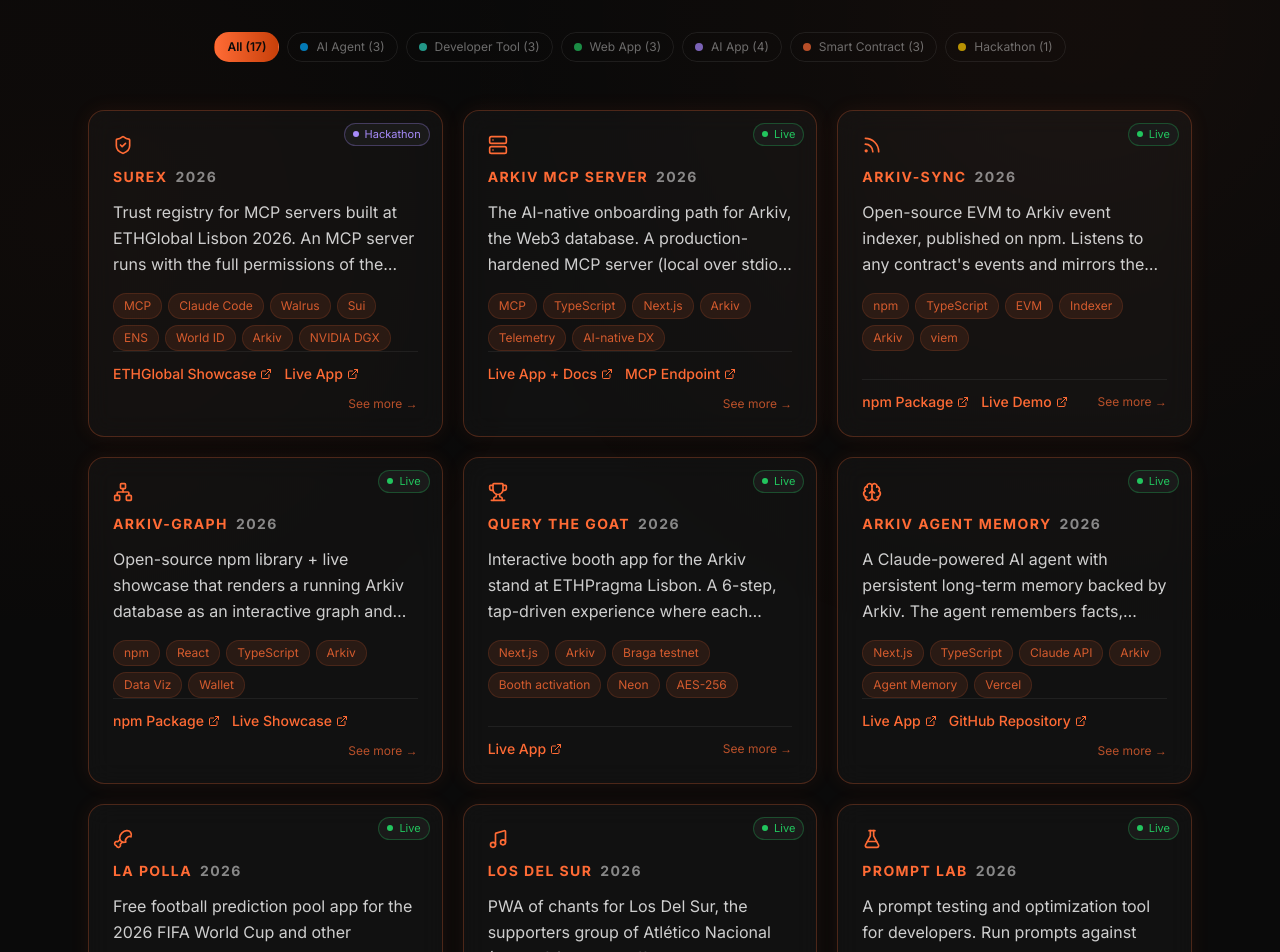
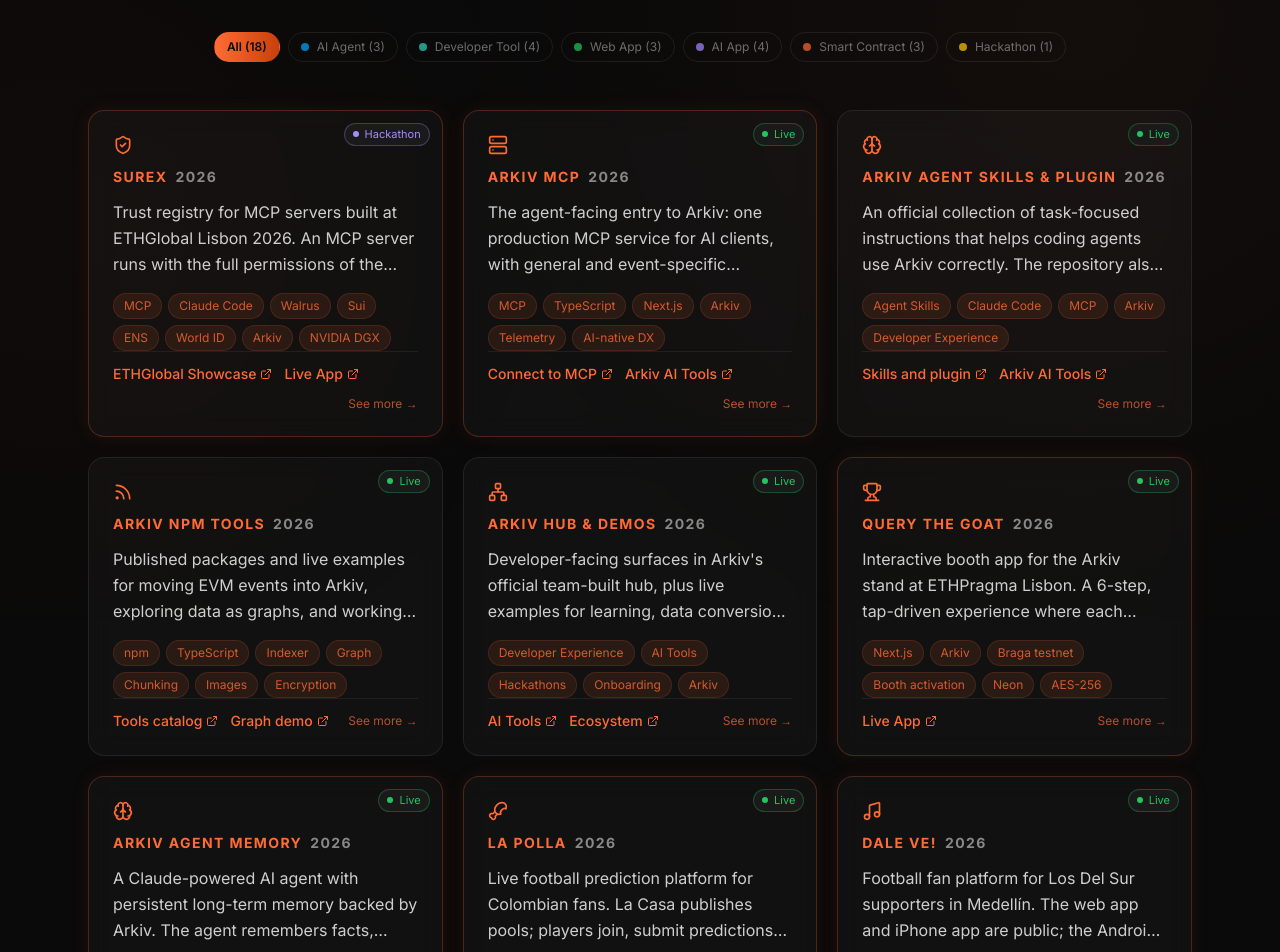
Before and after one commit to SantiagoDevRel/santiago-portfolio, a Next.js app: page /built in a window 1280 px wide. Shown: the part 180-1132 px from the top of the page. Built offline with nearby package versions, Linux system fonts and the light colour scheme.

Commit message:
Update Built portfolio with live products and Arkiv tools

```diff
--- a/src/app/built/page.tsx
+++ b/src/app/built/page.tsx
@@ -28,6 +28,7 @@
   const filtered = projects.filter(
     (p) => activeFilter === "All" || p.category === activeFilter
   );
+  const useThreeColumns = filtered.length >= 3 && filtered.length % 3 !== 1;
 
   return (
     <div className="pt-28 pb-20 px-6 max-w-6xl mx-auto">
@@ -47,15 +48,16 @@
 
       <div
         key={activeFilter}
-        className="grid grid-cols-1 md:grid-cols-2 lg:grid-cols-3 gap-5 animate-[fadeIn_100ms_ease-in]"
+        className="flex flex-wrap justify-center gap-5 animate-[fadeIn_100ms_ease-in]"
       >
         {filtered.map((project, index) => (
           <motion.div
             key={project.id}
+            className={`w-full shrink-0 md:w-[calc(50%-0.625rem)] ${useThreeColumns ? "lg:w-[calc(33.333%-0.834rem)]" : "lg:w-[calc(50%-0.625rem)]"}`}
             initial={{ opacity: 0, y: 20 }}
             whileInView={{ opacity: 1, y: 0 }}
             viewport={{ once: true }}
-            transition={{ duration: 0.5, delay: index * 0.1, ease: "easeOut" }}
+            transition={{ duration: 0.5, delay: Math.min(index * 0.1, 0.3), ease: "easeOut" }}
           >
             <ProjectCard project={project} />
           </motion.div>
--- a/src/data/projects.ts
+++ b/src/data/projects.ts
@@ -65,7 +65,7 @@
   },
   {
     id: "arkiv-mcp-2026",
-    title: "Arkiv MCP Server",
+    title: "Arkiv MCP",
     company: "Arkiv (Golem Factory)",
     companyUrl: "https://arkivmcp.vercel.app",
     role: "Sr. Developer Relations",
@@ -74,20 +74,20 @@
     category: "Developer Tool",
     tags: ["MCP", "TypeScript", "Next.js", "Arkiv", "Telemetry", "AI-native DX"],
     description:
-      "The AI-native onboarding path for Arkiv, the Web3 database. A production-hardened MCP server (local over stdio + hosted over HTTP) that lets any AI client read and write Arkiv entities, plus a docs site and a privacy-preserving telemetry layer built to answer one question: how many developers reach a first successful query, not how many signed up.",
+      "The agent-facing entry to Arkiv: one production MCP service for AI clients, with general and event-specific guidance. A private, privacy-minimized dashboard shows tool usage, validation blocks and errors without presenting calls as unique people.",
     metrics: [
       { label: "Transports", value: "stdio + HTTP" },
-      { label: "Telemetry", value: "Privacy-preserving" },
+      { label: "Telemetry", value: "Private dashboard" },
     ],
     links: [
-      { label: "Live App + Docs", url: "https://arkivmcp.vercel.app" },
-      { label: "MCP Endpoint", url: "https://arkivmcp.vercel.app/api/mcp" },
+      { label: "Connect to MCP", url: "https://arkivmcp.vercel.app" },
+      { label: "Arkiv AI Tools", url: "https://hub.arkiv.network/ai-tools" },
     ],
     highlights: [
-      "One MCP server, two transports: run it local over stdio or connect any LLM client to the hosted HTTP endpoint",
-      "Production-hardened and security-audited before public exposure",
-      "Telemetry measures first successful query instead of sign-ups: hashed identifiers, shape-only payloads, no content logging",
-      "Docs with copy-paste setup for Claude Code, Cursor, and other MCP clients",
+      "One service with local stdio and hosted HTTP access for AI clients",
+      "General, ETHRome and Devfolio guidance is routed by profile instead of multiplying unrelated servers",
+      "Private telemetry distinguishes operator tests from other traffic and reports calls, blocks and errors without claiming unique users",
+      "Developer-facing setup and guidance are published in the Arkiv Hub",
     ],
     featured: true,
     icon: "Server",
@@ -96,70 +96,107 @@
     status: "live",
   },
   {
-    id: "arkiv-sync-2026",
-    title: "arkiv-sync",
+    id: "arkiv-skills-2026",
+    title: "Arkiv Agent Skills & Plugin",
     company: "Arkiv (Golem Factory)",
-    companyUrl: "https://www.npmjs.com/package/arkiv-sync",
+    companyUrl: "https://github.com/Arkiv-Network/skills",
     role: "Sr. Developer Relations",
     period: { start: "2026", end: "2026" },
     location: "Remote",
     category: "Developer Tool",
-    tags: ["npm", "TypeScript", "EVM", "Indexer", "Arkiv", "viem"],
+    tags: ["Agent Skills", "Claude Code", "MCP", "Arkiv", "Developer Experience"],
     description:
-      "Open-source EVM to Arkiv event indexer, published on npm. Listens to any contract's events and mirrors them into Arkiv as queryable entities: it survives chain reorgs, is idempotent, resumes from a cursor, and batches its writes. Ships as a library plus an npm create scaffolder, an agent skill, and a live demo. The answer to the question every evaluator asks: how do I get my data in?",
+      "An official collection of task-focused instructions that helps coding agents use Arkiv correctly. The repository also documents a Claude Code plugin that bundles the skills, MCP setup and project guidance.",
     metrics: [
-      { label: "npm", value: "arkiv-sync" },
-      { label: "Reorg-safe", value: "Yes" },
-      { label: "Batched writes", value: "Up to 1,000 ops/tx" },
+      { label: "Official skills", value: "17" },
+      { label: "Format", value: "Agent Skills" },
     ],
     links: [
-      { label: "npm Package", url: "https://www.npmjs.com/package/arkiv-sync" },
-      { label: "Live Demo", url: "https://arkiv-indexer.vercel.app" },
-      { label: "GitHub Repository", url: "https://github.com/SantiagoDevRel/arkiv-sync" },
+      { label: "Skills and plugin", url: "https://github.com/Arkiv-Network/skills" },
+      { label: "Arkiv AI Tools", url: "https://hub.arkiv.network/ai-tools" },
     ],
     highlights: [
-      "Survives reorgs, idempotent writes, cursor-based resume: the boring reliability work done before the demo",
-      "npm create scaffolder spins up a ready-to-run indexer project in one command",
-      "Ships an agent skill so LLM coding assistants integrate it correctly on the first try",
-      "Live demo streaming real chain events into Arkiv entities",
+      "17 official task-focused skills are merged in the Arkiv skills repository",
+      "The repository publishes Claude Code plugin installation instructions; cross-client installation is not claimed as verified",
+      "The Hub shows installation and first-write guidance for builders",
     ],
-    featured: true,
+    icon: "Brain",
+    liveUrl: "https://hub.arkiv.network/ai-tools",
+    githubUrl: "https://github.com/Arkiv-Network/skills",
+    status: "live",
+  },
+  {
+    id: "arkiv-npm-tools-2026",
+    title: "Arkiv npm Tools",
+    company: "Arkiv (Golem Factory)",
+    companyUrl: "https://hub.arkiv.network/ai-tools",
+    role: "Sr. Developer Relations",
+    period: { start: "2026", end: "2026" },
+    location: "Remote",
+    category: "Developer Tool",
+    tags: ["npm", "TypeScript", "Indexer", "Graph", "Chunking", "Images", "Encryption"],
+    description:
+      "Published packages and live examples for moving EVM events into Arkiv, exploring data as graphs, and working with larger files, images and encryption. The tools are grouped here because they solve one developer workflow, not six unrelated projects.",
+    metrics: [
+      { label: "Published packages", value: "6" },
+      { label: "Examples", value: "Live demos" },
+    ],
+    links: [
+      { label: "Tools catalog", url: "https://hub.arkiv.network/ai-tools" },
+      { label: "Graph demo", url: "https://arkiv-graph-example.vercel.app" },
+      { label: "Indexer demo", url: "https://arkiv-indexer.vercel.app" },
+      { label: "Chunking demo", url: "https://arkiv-chunking-sample.vercel.app" },
+      { label: "Images demo", url: "https://arkiv-images-example.vercel.app" },
+      { label: "Encryption demo", url: "https://arkiv-encryption.vercel.app" },
+      { label: "arkiv-sync on npm", url: "https://www.npmjs.com/package/arkiv-sync" },
+      { label: "arkiv-graph on npm", url: "https://www.npmjs.com/package/arkiv-graph" },
+      { label: "create-arkiv-sync on npm", url: "https://www.npmjs.com/package/create-arkiv-sync" },
+      { label: "arkiv-chunking on npm", url: "https://www.npmjs.com/package/arkiv-chunking" },
+      { label: "arkiv-images on npm", url: "https://www.npmjs.com/package/arkiv-images" },
+      { label: "arkiv-encryption on npm", url: "https://www.npmjs.com/package/arkiv-encryption" },
+    ],
+    highlights: [
+      "Six published packages: arkiv-sync, create-arkiv-sync, arkiv-graph, arkiv-chunking, arkiv-images and arkiv-encryption",
+      "Indexer handles reorgs, idempotent writes and cursor resume; graph demo reads live data and signs writes with the visitor's wallet",
+      "Demos let developers inspect chunking, images and encryption before integrating the packages",
+    ],
     icon: "Rss",
-    liveUrl: "https://arkiv-indexer.vercel.app",
+    liveUrl: "https://arkiv-graph-example.vercel.app",
     githubUrl: "https://github.com/SantiagoDevRel/arkiv-sync",
     status: "live",
   },
   {
-    id: "arkiv-graph-2026",
-    title: "arkiv-graph",
+    id: "arkiv-hub-2026",
+    title: "Arkiv Hub & Demos",
     company: "Arkiv (Golem Factory)",
-    companyUrl: "https://www.npmjs.com/package/arkiv-graph",
-    role: "Sr. Developer Relations",
+    companyUrl: "https://hub.arkiv.network",
+    role: "Sr. Developer Relations, team contributor",
     period: { start: "2026", end: "2026" },
     location: "Remote",
     category: "Developer Tool",
-    tags: ["npm", "React", "TypeScript", "Arkiv", "Data Viz", "Wallet"],
+    tags: ["Developer Experience", "AI Tools", "Hackathons", "Onboarding", "Arkiv"],
     description:
-      "Open-source npm library + live showcase that renders a running Arkiv database as an interactive graph and tables. Visitors explore entities and their relationships live, and every write is signed by the visitor's own wallet: no server key anywhere. It gives the product a face developers can inspect.",
+      "Developer-facing surfaces in Arkiv's official team-built hub, plus live examples for learning, data conversion and node operations. My Hub contribution is the builder experience, not its backend or scaffold.",
     metrics: [
-      { label: "npm", value: "arkiv-graph" },
-      { label: "Writes", value: "Wallet-signed" },
+      { label: "Surface", value: "Official Hub" },
+      { label: "Builder programs", value: "Ideathon + ETHRome" },
     ],
     links: [
-      { label: "npm Package", url: "https://www.npmjs.com/package/arkiv-graph" },
-      { label: "Live Showcase", url: "https://arkiv-graph-example.vercel.app" },
-      { label: "GitHub Repository", url: "https://github.com/SantiagoDevRel/arkiv-graph" },
+      { label: "AI Tools", url: "https://hub.arkiv.network/ai-tools" },
+      { label: "Ecosystem", url: "https://hub.arkiv.network/ecosystem" },
+      { label: "Cookbook", url: "https://arkiv-cookbook.vercel.app" },
+      { label: "Postgres converter", url: "https://postgres-to-entity.vercel.app" },
+      { label: "RPC node pilot", url: "https://rpc-arkiv.vercel.app" },
     ],
     highlights: [
-      "Renders a live Arkiv database as an interactive graph and table views",
-      "Writes are signed by the visitor's own wallet: the showcase holds no server key",
-      "Published on npm and listed on the official Arkiv builder hub",
-      "Fail-closed environment validation so a misconfigured deploy never points at the wrong network",
+      "Contributed AI Tools, ecosystem and developer onboarding surfaces to the official team repository",
+      "Turned hackathon submissions and builder feedback into a browsable ecosystem and actionable engineering evidence",
+      "Published examples include a cookbook, a PostgreSQL-to-entity converter and an RPC node pilot",
+      "Kept the Hub's setup instructions aligned with the published MCP, skills and npm tools",
     ],
-    featured: true,
     icon: "Network",
-    liveUrl: "https://arkiv-graph-example.vercel.app",
-    githubUrl: "https://github.com/SantiagoDevRel/arkiv-graph",
+    liveUrl: "https://hub.arkiv.network/ai-tools",
+    githubUrl: null,
     status: "live",
   },
   {
@@ -234,24 +271,22 @@
     period: { start: "2026", end: "2026" },
     location: "Remote",
     category: "Web App",
-    tags: ["Next.js", "TypeScript", "Supabase", "WhatsApp Cloud API", "Twilio", "PWA", "Vercel"],
+    tags: ["Next.js", "TypeScript", "Supabase", "Football", "PWA", "Vercel"],
     description:
-      "Free football prediction pool app for the 2026 FIFA World Cup and other competitions. Private groups with friends, real-time leaderboards, phone OTP auth, and a WhatsApp bot to predict and check standings. Designed end-to-end on free tiers (Vercel Hobby, Supabase free, football-data.org free).",
+      "Live football prediction platform for Colombian fans. La Casa publishes pools; players join, submit predictions and follow rankings. A football hub brings fixtures, scores, match details and team profiles into the same product.",
     metrics: [
-      { label: "Tournaments", value: "5 active" },
-      { label: "Auth", value: "Phone OTP" },
-      { label: "Bot", value: "WhatsApp" },
+      { label: "Platform", value: "Live web app" },
+      { label: "Core flow", value: "Pools + predictions" },
     ],
     links: [
       { label: "Live App", url: "https://lapollacolombiana.com" },
       { label: "GitHub Repository", url: "https://github.com/SantiagoDevRel/la-polla-app" },
     ],
     highlights: [
-      "Free-tier punta a punta — Vercel Hobby + Supabase free + football-data.org free",
-      "WhatsApp Cloud API bot to predict scores, view standings, and rotate join codes",
-      "Phone OTP auth via Twilio with WhatsApp magic-link fallback for SMS delivery issues",
-      "5 live tournaments synced lazily (Champions, World Cup, La Liga, Premier, Serie A)",
-      "Installable PWA with Service Worker offline support",
+      "La Casa publishes pools; players can join, upload a payment receipt where required and make predictions",
+      "Rankings, fixtures, live scores, match details and team profiles share one football hub",
+      "Private pools remain available alongside the Casa flow",
+      "Installable PWA with offline support",
     ],
     featured: true,
     icon: "Drumstick",
@@ -260,44 +295,42 @@
     status: "live",
   },
   {
-    id: "los-del-sur-2026",
-    title: "Los Del Sur",
+    id: "dale-ve-2026",
+    title: "Dale Ve!",
     company: "Independent",
-    companyUrl: "https://losdelsur.vercel.app",
+    companyUrl: "https://daleve.co",
     role: "Builder",
     period: { start: "2026", end: "2026" },
     location: "Remote",
     category: "Web App",
-    tags: ["Next.js", "React 19", "TypeScript", "Tailwind CSS", "Supabase", "Cloudflare R2", "PWA", "Capacitor"],
+    tags: ["Next.js", "React", "TypeScript", "Supabase", "PWA", "iOS", "Android", "Capacitor"],
     description:
-      "PWA of chants for Los Del Sur, the supporters group of Atlético Nacional (Medellín). Lyrics, offline HQ audio, synced accounts, push notifications, and an Android wrapper via Capacitor. Audio served from Cloudflare R2 (free egress) for infinite scale.",
+      "Football fan platform for Los Del Sur supporters in Medellín. The web app and iPhone app are public; the Android app is in Google Play closed testing. Fans can explore chants and offline audio, share photos and find community groups and businesses.",
     metrics: [
-      { label: "Audio", value: "AAC 128k" },
-      { label: "Storage", value: "Cloudflare R2" },
-      { label: "Native", value: "Android (Capacitor)" },
+      { label: "Web", value: "Live" },
+      { label: "iOS", value: "App Store" },
+      { label: "Android", value: "Closed testing" },
     ],
     links: [
-      { label: "Live App", url: "https://losdelsur.vercel.app" },
-      { label: "GitHub Repository", url: "https://github.com/SantiagoDevRel/losdelsur" },
+      { label: "Live Web App", url: "https://daleve.co" },
+      { label: "iPhone App", url: "https://apps.apple.com/co/app/dale-ve/id6808302538" },
     ],
     highlights: [
-      "Offline-first PWA with Service Worker — chants playable without internet",
-      "Cloudflare R2 audio storage with free egress — scales without bandwidth cost",
-      "Multi-channel auth: phone OTP, WhatsApp magic-link, and email magic-link",
-      "Account sync between localStorage and Supabase (favorites, plays, downloads)",
-      "Native Android app shipped via Capacitor wrapper around the PWA",
+      "Public web and iOS apps share the fan experience; the Android app is in Google Play closed testing",
+      "Chants and audio can be used offline, with account-backed fan features",
+      "Community photos, neighborhood groups, supporter businesses and leader tools extend beyond the audio library",
     ],
     featured: true,
     icon: "Music",
-    liveUrl: "https://losdelsur.vercel.app",
-    githubUrl: "https://github.com/SantiagoDevRel/losdelsur",
+    liveUrl: "https://daleve.co",
+    githubUrl: null,
     status: "live",
   },
   {
     id: "prompt-lab-2026",
     title: "Prompt Lab",
     company: "Independent",
-    companyUrl: "https://langfuse-app.vercel.app",
+    companyUrl: "https://github.com/SantiagoDevRel/langfuse-app",
     role: "Builder",
     period: { start: "2026", end: "2026" },
     location: "Remote",
@@ -310,7 +343,6 @@
       { label: "API Calls/Run", value: "2" },
     ],
     links: [
-      { label: "Live App", url: "https://langfuse-app.vercel.app" },
       { label: "GitHub Repository", url: "https://github.com/SantiagoDevRel/langfuse-app" },
     ],
     highlights: [
@@ -321,15 +353,15 @@
     ],
     featured: true,
     icon: "FlaskConical",
-    liveUrl: "https://langfuse-app.vercel.app",
+    liveUrl: null,
     githubUrl: "https://github.com/SantiagoDevRel/langfuse-app",
-    status: "live",
+    status: "open-source",
   },
   {
     id: "santiagos-world-2026",
     title: "Santiago's World",
     company: "Independent",
-    companyUrl: "https://santiagos-world.vercel.app",
+    companyUrl: "https://github.com/SantiagoDevRel/santiagos-world",
     role: "Builder",
     period: { start: "2026", end: "2026" },
     location: "Remote",
@@ -339,7 +371,6 @@
       "A personal interactive life map and AI city guide built as a PWA. Pins every city visited on a Google Maps globe, stores them locally on the device via IndexedDB, and includes a Claude-powered AI assistant that gives personalized city guides based on travel history.",
     metrics: [],
     links: [
-      { label: "Live App", url: "https://santiagos-world.vercel.app" },
       { label: "GitHub Repository", url: "https://github.com/SantiagoDevRel/santiagos-world" },
     ],
     highlights: [
@@ -350,15 +381,15 @@
     ],
     featured: true,
     icon: "Globe",
-    liveUrl: "https://santiagos-world.vercel.app",
+    liveUrl: null,
     githubUrl: "https://github.com/SantiagoDevRel/santiagos-world",
-    status: "live",
+    status: "open-source",
   },
   {
     id: "stellar-token-studio-2026",
     title: "Stellar Token Studio",
     company: "Independent",
-    companyUrl: "https://stellar-studio-pi.vercel.app",
+    companyUrl: "https://github.com/SantiagoDevRel/stellar-studio",
     role: "Builder",
     period: { start: "2026", end: "2026" },
     location: "Remote",
@@ -368,7 +399,6 @@
       "A no-code token creation wizard for the Stellar blockchain. Uses the Claude API as a conversational AI wizard that guides users step by step through creating, configuring, and deploying a Stellar token, no blockchain knowledge required.",
     metrics: [],
     links: [
-      { label: "Live App", url: "https://stellar-studio-pi.vercel.app" },
       { label: "GitHub Repository", url: "https://github.com/SantiagoDevRel/stellar-studio" },
     ],
     highlights: [
@@ -379,15 +409,15 @@
     ],
     featured: true,
     icon: "Star",
-    liveUrl: "https://stellar-studio-pi.vercel.app",
+    liveUrl: null,
     githubUrl: "https://github.com/SantiagoDevRel/stellar-studio",
-    status: "live",
+    status: "open-source",
   },
   {
     id: "rag-citations-2026",
     title: "RAG with Citations",
     company: "Independent",
-    companyUrl: "https://rag-citations.vercel.app",
+    companyUrl: "https://github.com/SantiagoDevRel/rag-citations",
     role: "Builder",
     period: { start: "2026", end: "2026" },
     location: "Remote",
@@ -397,7 +427,6 @@
       "A Retrieval-Augmented Generation demo app that answers questions about any pasted document and shows cited sources. Supports three retrieval methods: TF-IDF, BM25, and vector search via Voyage AI embeddings, with a side-by-side score explorer to compare how each method ranks chunks.",
     metrics: [],
     links: [
-      { label: "Live App", url: "https://rag-citations.vercel.app" },
       { label: "GitHub Repository", url: "https://github.com/SantiagoDevRel/rag-citations" },
     ],
     highlights: [
@@ -409,9 +438,9 @@
     ],
     featured: true,
     icon: "FileSearch",
-    liveUrl: "https://rag-citations.vercel.app",
+    liveUrl: null,
     githubUrl: "https://github.com/SantiagoDevRel/rag-citations",
-    status: "live",
+    status: "open-source",
   },
   {
     id: "lifi-dca-agent-2026",
@@ -427,7 +456,6 @@
       "An AI-powered DCA (Dollar-Cost Averaging) agent built on top of the LI.FI protocol for cross-chain token swaps and bridging. The agent accepts natural language commands to schedule recurring cross-chain swaps, removing the need to manually interact with DeFi interfaces.",
     metrics: [],
     links: [
-      { label: "Live App", url: "https://lifi-dca-agent.up.railway.app" },
       { label: "GitHub Repository", url: "https://github.com/SantiagoDevRel/lifi-dca-agent" },
     ],
     highlights: [
@@ -437,9 +465,9 @@
     ],
     featured: true,
     icon: "Bot",
-    liveUrl: "https://lifi-dca-agent.up.railway.app",
+    liveUrl: null,
     githubUrl: "https://github.com/SantiagoDevRel/lifi-dca-agent",
-    status: "live",
+    status: "open-source",
   },
 
   // ── Existing projects ──
```
Also changed, not shown: src/app/page.tsx (+11 -1 lines), 1 other file (tests, documents, lock files or other folders).
